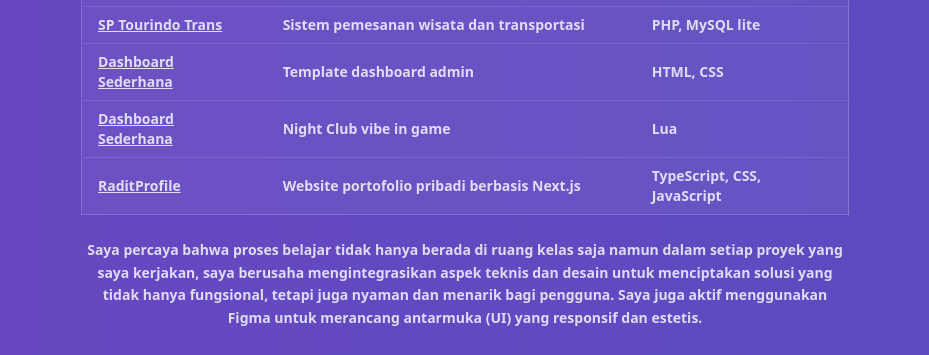
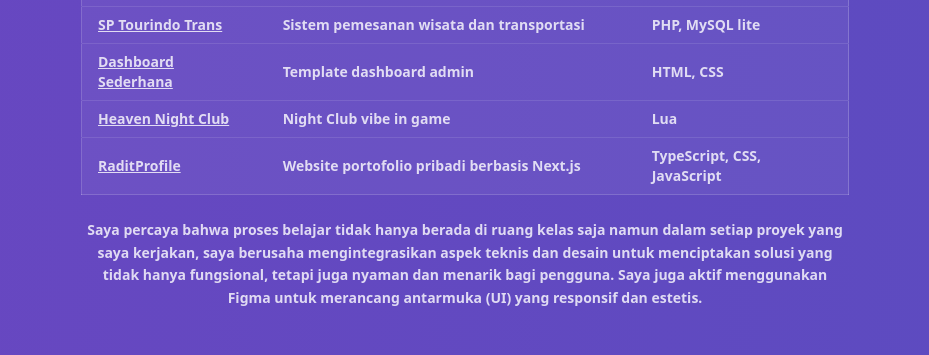
Before and after one commit to grvxyz/Myprofile, a plain HTML site: page index.html in a window 1280 px wide. Shown: the part 861-1216 px from the top of the page, without its empty margins (175-1104 px from the left). Drawn offline with nearby package versions, Linux system fonts and the light colour scheme.

Commit message:
Update index.html

```diff
--- a/index.html
+++ b/index.html
@@ -126,7 +126,7 @@
         <td class="px-4 py-2">HTML, CSS</td>
       </tr>
       <tr class="border-t border-white/10 hover:bg-white/10 transition">
-        <td class="px-4 py-2"><a href="https://create.roblox.com/dashboard/creations/experiences/8346198170/overview" class="underline hover:text-white">Dashboard Sederhana</a></td>
+        <td class="px-4 py-2"><a href="https://create.roblox.com/dashboard/creations/experiences/8346198170/overview" class="underline hover:text-white">Heaven Night Club</a></td>
         <td class="px-4 py-2">Night Club vibe in game</td>
         <td class="px-4 py-2">Lua</td>
       </tr>
```
